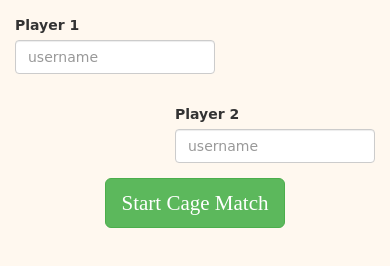
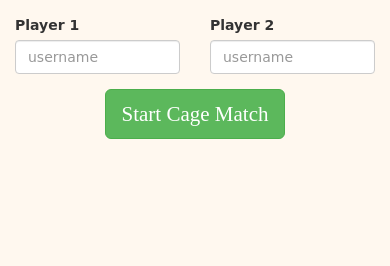
Before and after one commit to RitaSyed/treehouseMatch, a plain HTML site: page index.html in a window 390 px wide. Drawn offline with nearby package versions, Linux system fonts and the light colour scheme.

Commit message:
moved string that builds input boxes into index.html, added col sm md for responsive layout

```diff
--- a/index.html
+++ b/index.html
@@ -10,7 +10,27 @@
 </head>
 <body>
   <div class="container">
+    <div class="row">
+      <div class="col-xs-6 col-md-3 col-sm-offset-2">
+        <div class="form-group">
+          <label for="first-player">Player 1</label>
+          <input type="text" class="form-control" id="first-player" placeholder="username">
+        </div>
+      </div>
+      <div class="col-xs-6 col-md-3 col-sm-offset-2">
+        <div class="form-group">
+          <label for="second-player">Player 2</label>
+          <input type="text" class="form-control" id="second-player" placeholder="username">
+        </div>
+      </div>
+    </div>
+    <div class="row">
+      <div class="col-md-12">
+        <button type="button" id="button" class="btn btn-lg btn-success center-block">Start Cage Match</button>
+      </div>
+  </div>
     <div id="play"></div>
+    <div id="play2"></div>
   </div>
 
   <script src="https://code.jquery.com/jquery-3.3.1.min.js" integrity="sha256-FgpCb/KJQlLNfOu91ta32o/NMZxltwRo8QtmkMRdAu8="
--- a/javascripts/main.js
+++ b/javascripts/main.js
@@ -4,24 +4,6 @@ let playersInfo =[];
 const printToDom = (domString, divId) => {
   document.getElementById(divId).innerHTML += domString;
 };
-
-// prints input boxes and button
-const buildDomString = () => {
-  let domString = "";
-    domString +=  `<div class="sf">`;
-    domString +=     `<div class="form-group pull-left">`;
-    domString +=       `<label for="first-player">Player 1</label>`;
-    domString +=       `<input type="text" class="form-control" id="first-player" placeholder="username">`;
-    domString +=     `</div>`;
-    domString +=     `<div class="form-group pull-right">`;
-    domString +=       `<label for="second-player">Player 2</label>`;
-    domString +=       `<input type="text" class="form-control" id="second-player" placeholder="username">`;
-    domString +=     `</div>`;
-    domString +=     `<button type="button" id="button" class="btn btn-lg btn-success center-block clearfix">Start Cage Match</button>`;
-    domString +=   `</div>`;
-  printToDom(domString, "play");
-  addEventListenerButton();
-  };
 
 // adds event listener on the button
 const addEventListenerButton = () => {
@@ -36,9 +18,11 @@ const initializeButton = (e) => {
   let inputPlayer2 = document.getElementById("second-player");
   let inputPlayer1Value = inputPlayer1.value;
   let inputPlayer2Value = inputPlayer2.value;
+  inputPlayer1.value="";
+  inputPlayer2.value="";
   xhr(inputPlayer1Value);
   xhr(inputPlayer2Value);
-  setTimeout(displayWinner, 2500);
+  setTimeout(displayWinner, 2000);
 };
 
 // sends the xhr for players
@@ -124,14 +108,14 @@ const displayWinner = () => {
     domString +=     `</div>`;
     domString += `</div>`;
   });
-  printToDom(domString, "play");
+  printToDom(domString, "play2");
   domString = "";
   playersInfo =[];
   addEventListenerButton();
 }
 
 const startApplication = () => {
-  buildDomString();
+  addEventListenerButton();
 };
 
 startApplication ();
--- a/main.css
+++ b/main.css
@@ -65,7 +65,3 @@ input {
   font-family: 'Ultra', serif;
   font-size: 1.5em;
 }
-
-.clearfix {
-  clear: both;
-}
```
